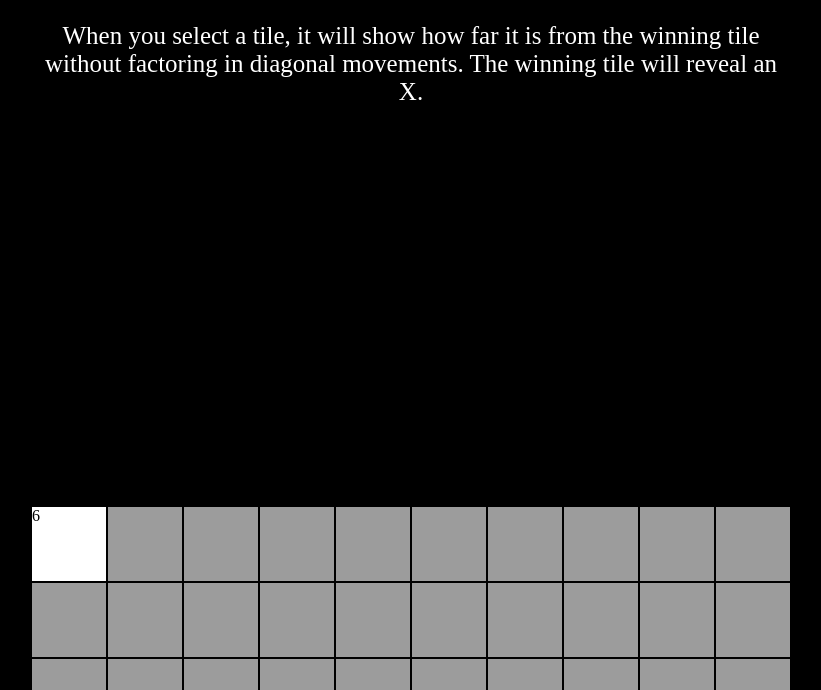
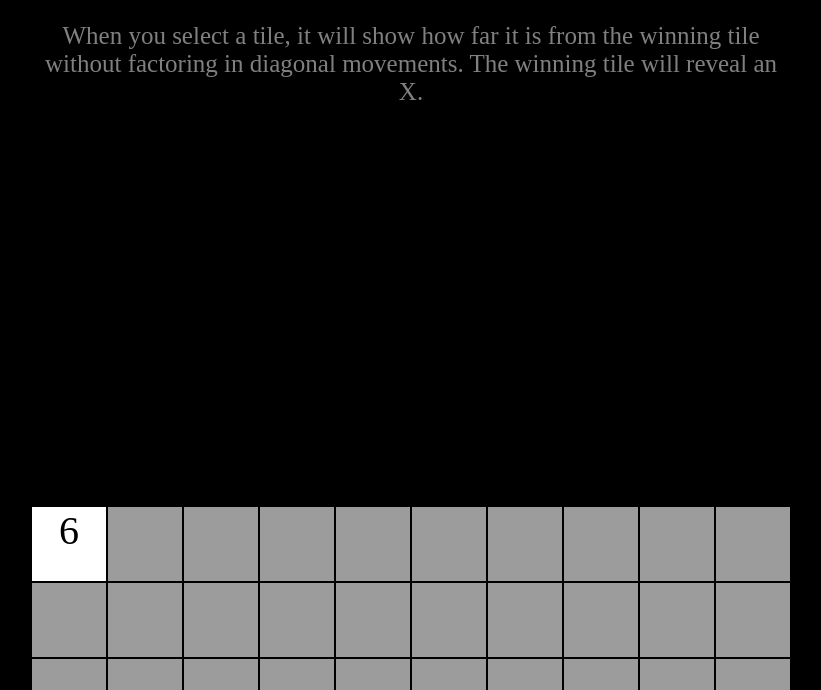
Before and after one commit to james-soderberg/james-soderberg.github.io, a plain HTML site: page app/index.html in a window 1280 px wide. Both pictures are taken after a click on the element 298 px from the left and 654 px from the top of the page. Shown: the part 110-800 px from the top of the page, without its empty margins (229-1050 px from the left). Drawn offline with Linux system fonts and the light colour scheme.

Commit message:
bigger text

```diff
--- a/app/style.css
+++ b/app/style.css
@@ -11,7 +11,7 @@
   .description {
     font-size: 25px;
     text-align: center;
-    color: white;
+    color: grey;
     margin-bottom: 20px;
   }
 
@@ -58,6 +58,8 @@
 
   .tile.flipped {
     background-color: white;
+    font-size: 40px;
+    text-align: center;
   }
 
   .tile.flipped:hover {
```
